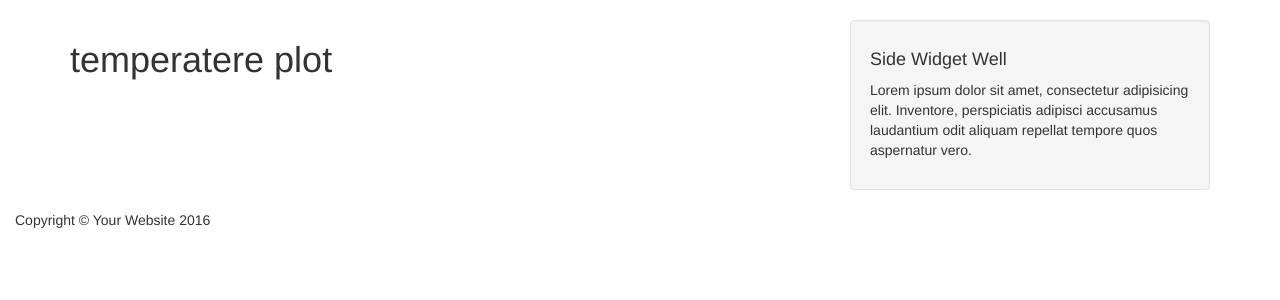
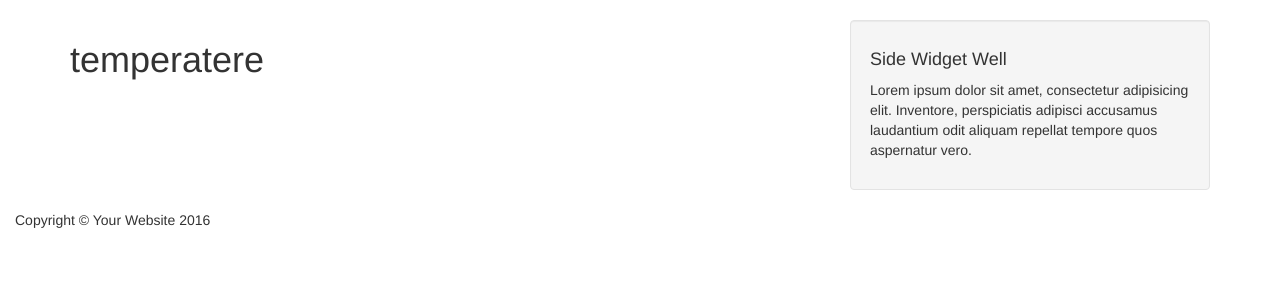
Before and after one commit to soysmile/WEB-campus-KSU, a Flask app: page /plot in a window 1280 px wide. Shown: the part 67-367 px from the top of the page. Run offline with Flask 2, Linux system fonts and the light colour scheme; data that the repository does not hold is empty; some libraries are stand-ins or nearby versions.

```diff
--- a/app/templates/plot.html
+++ b/app/templates/plot.html
@@ -1,5 +1,5 @@
 {% extends 'base.html' %}
 
 {% block content %}
-<h1>temperatere plot</h1>
+<h1>temperatere</h1>
 {% endblock %}
```
